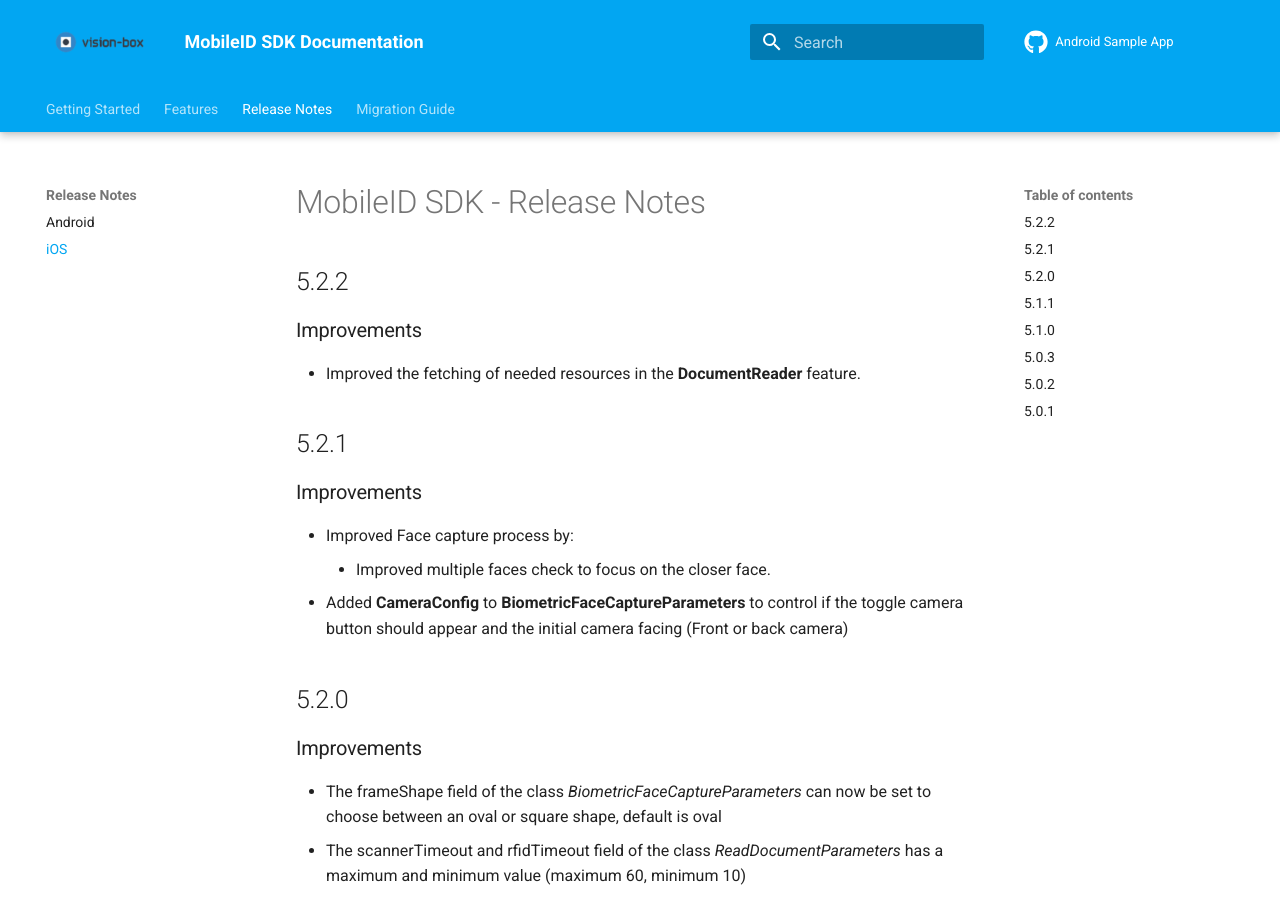
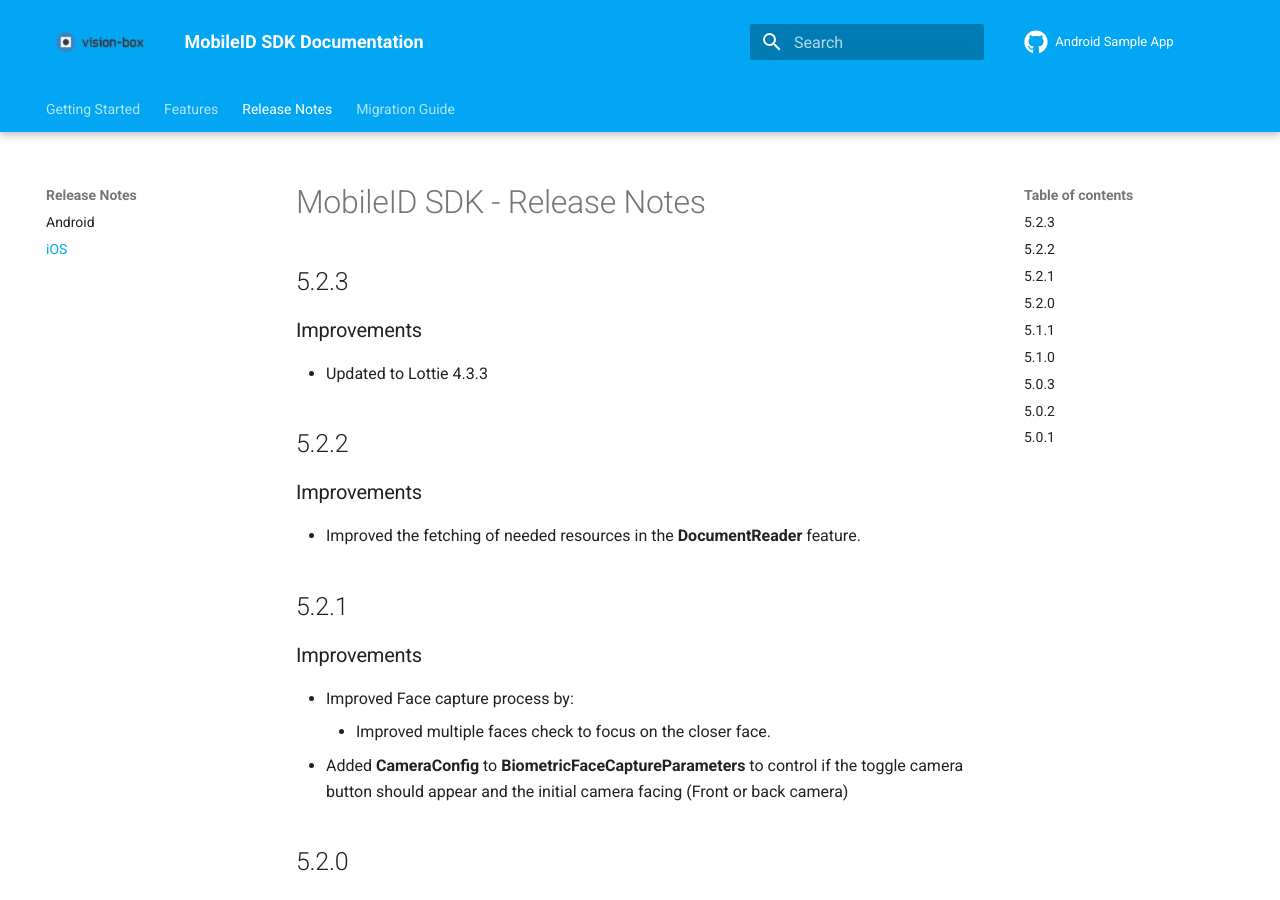
Before and after one commit to vbmobile/mobile-id-documentation, an MkDocs documentation site: the page built from docs/ReleaseNotes/ReleaseNotes_iOS.md, in a window 1280 px wide and 900 px high. Built offline with MkDocs 1.6.1 and Material for MkDocs 9.7.7, drawn with Linux system fonts in a browser that asks for light colours; comment, search, counter and statistics services are not loaded; the version menu is left out.

Commit message:
iOS 5.2.3

```diff
--- a/docs/ReleaseNotes/ReleaseNotes_iOS.md
+++ b/docs/ReleaseNotes/ReleaseNotes_iOS.md
@@ -1,4 +1,10 @@
 # MobileID SDK - Release Notes
+
+## 5.2.3
+### Improvements
+
+- Updated to Lottie 4.3.3
+
 
 ## 5.2.2
 ### Improvements
```
